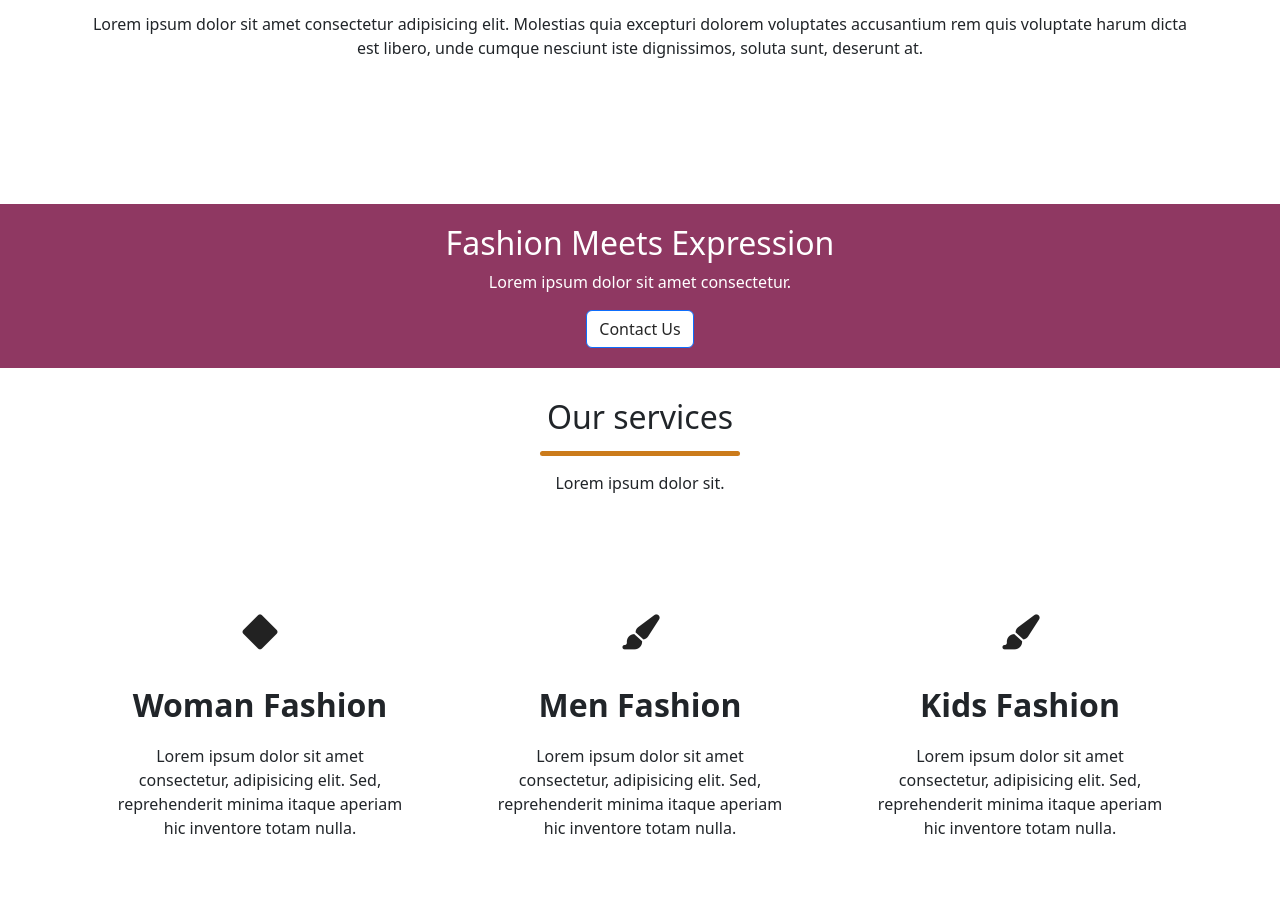
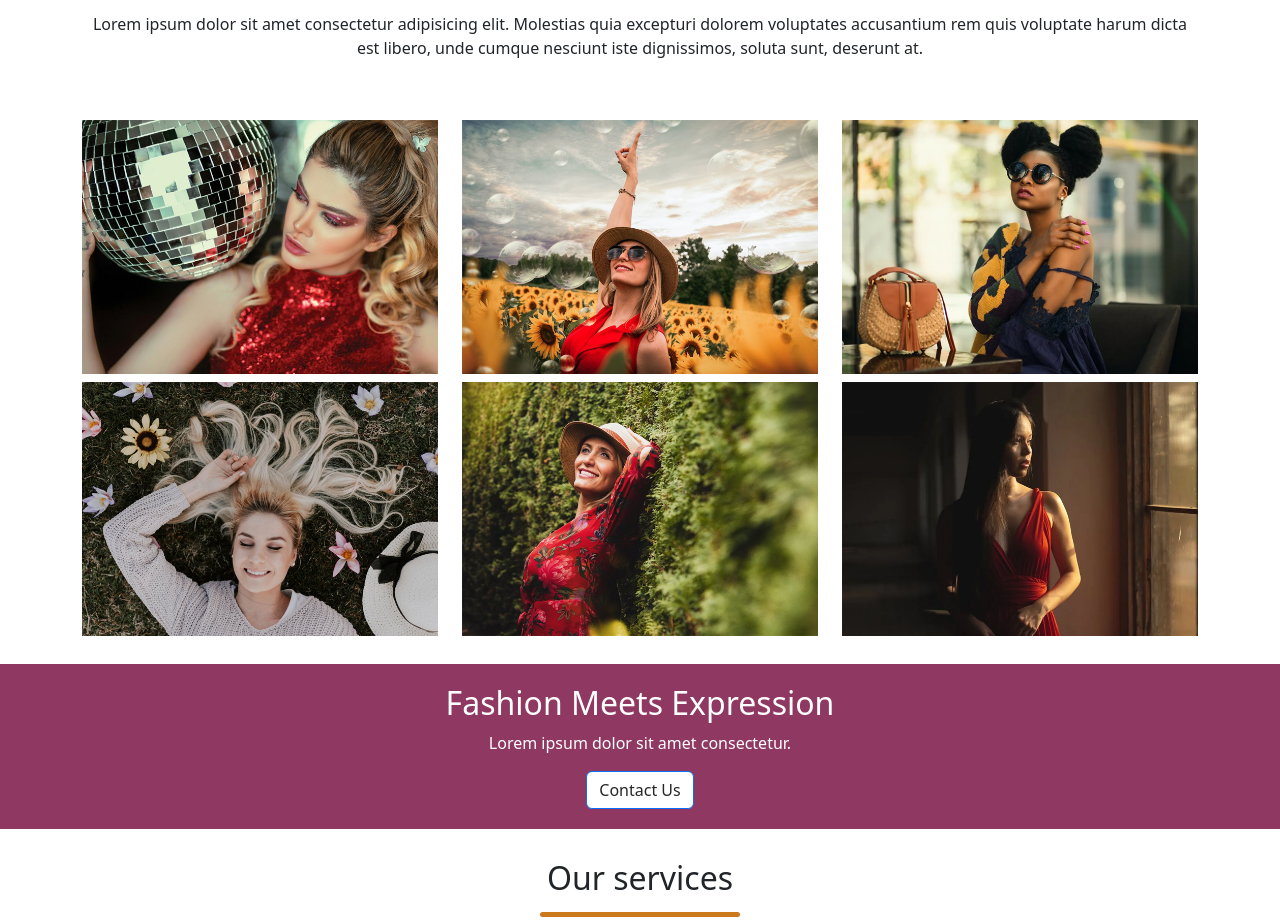
Before and after one commit to Ayushsaxen/StylishFashion, a plain HTML site: page index.html in a window 1280 px wide. Shown: the part 1505-2425 px from the top of the page. Drawn offline with nearby package versions, Linux system fonts and the light colour scheme.

Commit message:
Update index.html

```diff
--- a/index.html
+++ b/index.html
@@ -167,7 +167,7 @@
         <div class="row port-img">
           <div class="col-sm-6 col-lg-4 mb-2">
             <img
-              src="./img/portfolio/port1.jpg"
+              src="./img/port1.jpg"
               alt=""
               srcset=""
               class="img-fluid"
@@ -175,7 +175,7 @@
           </div>
           <div class="col-sm-6 col-lg-4 mb-2">
             <img
-              src="./img/portfolio/port2.jpg"
+              src="./img/port2.jpg"
               alt=""
               srcset=""
               class="img-fluid"
@@ -183,7 +183,7 @@
           </div>
           <div class="col-sm-6 col-lg-4 mb-2">
             <img
-              src="./img/portfolio/port3.jpg"
+              src="./img/port3.jpg"
               alt=""
               srcset=""
               class="img-fluid"
@@ -191,7 +191,7 @@
           </div>
           <div class="col-sm-6 col-lg-4 mb-2">
             <img
-              src="./img/portfolio/port4.jpg"
+              src="./img/port4.jpg"
               alt=""
               srcset=""
               class="img-fluid"
@@ -199,7 +199,7 @@
           </div>
           <div class="col-sm-6 col-lg-4 mb-2">
             <img
-              src="./img/portfolio/port5.jpg"
+              src="./img/port5.jpg"
               alt=""
               srcset=""
               class="img-fluid"
@@ -207,7 +207,7 @@
           </div>
           <div class="col-sm-6 col-lg-4 mb-2">
             <img
-              src="./img/portfolio/port6.jpg"
+              src="./img/port6.jpg"
               alt=""
               srcset=""
               class="img-fluid"
```
